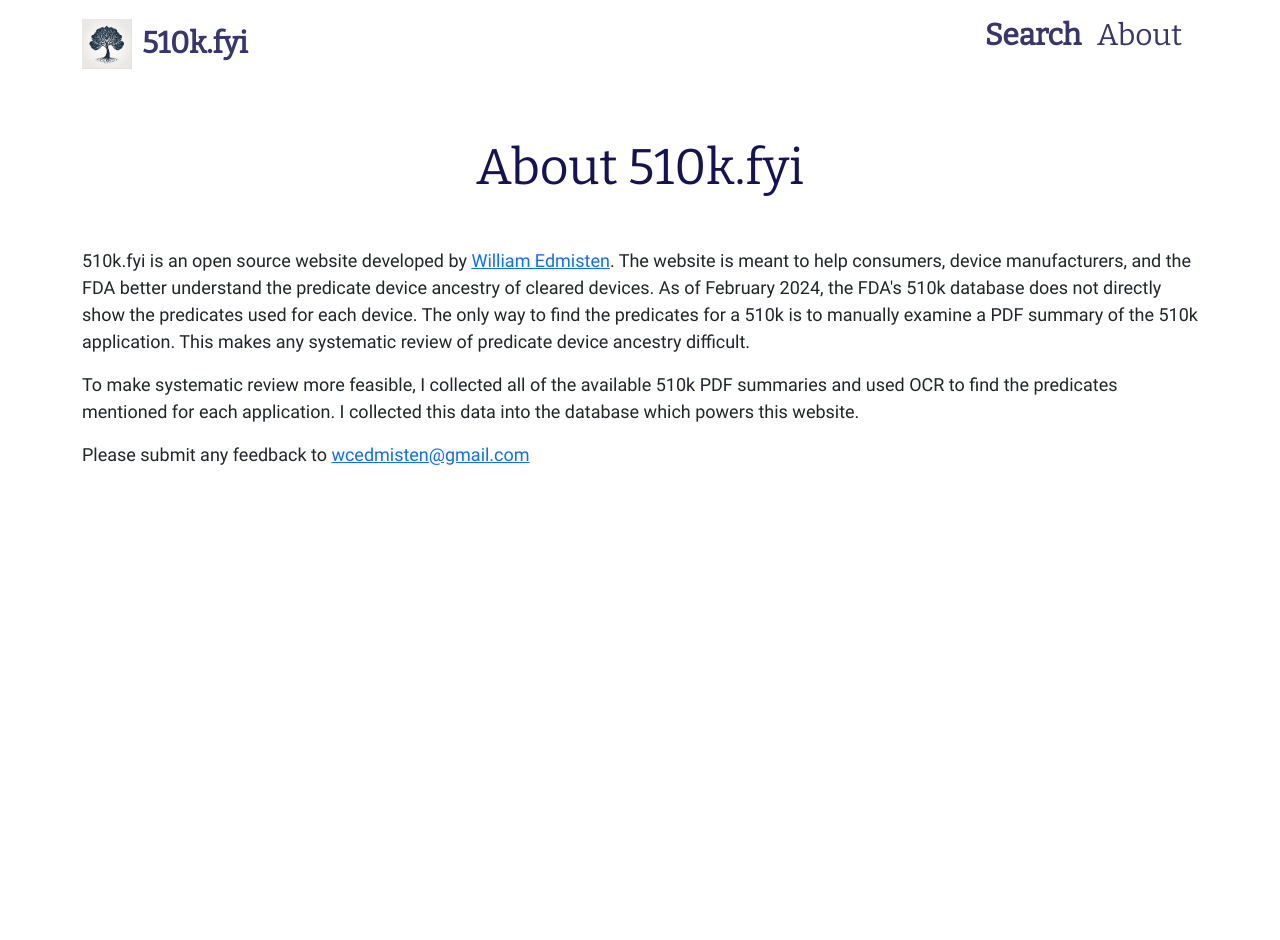
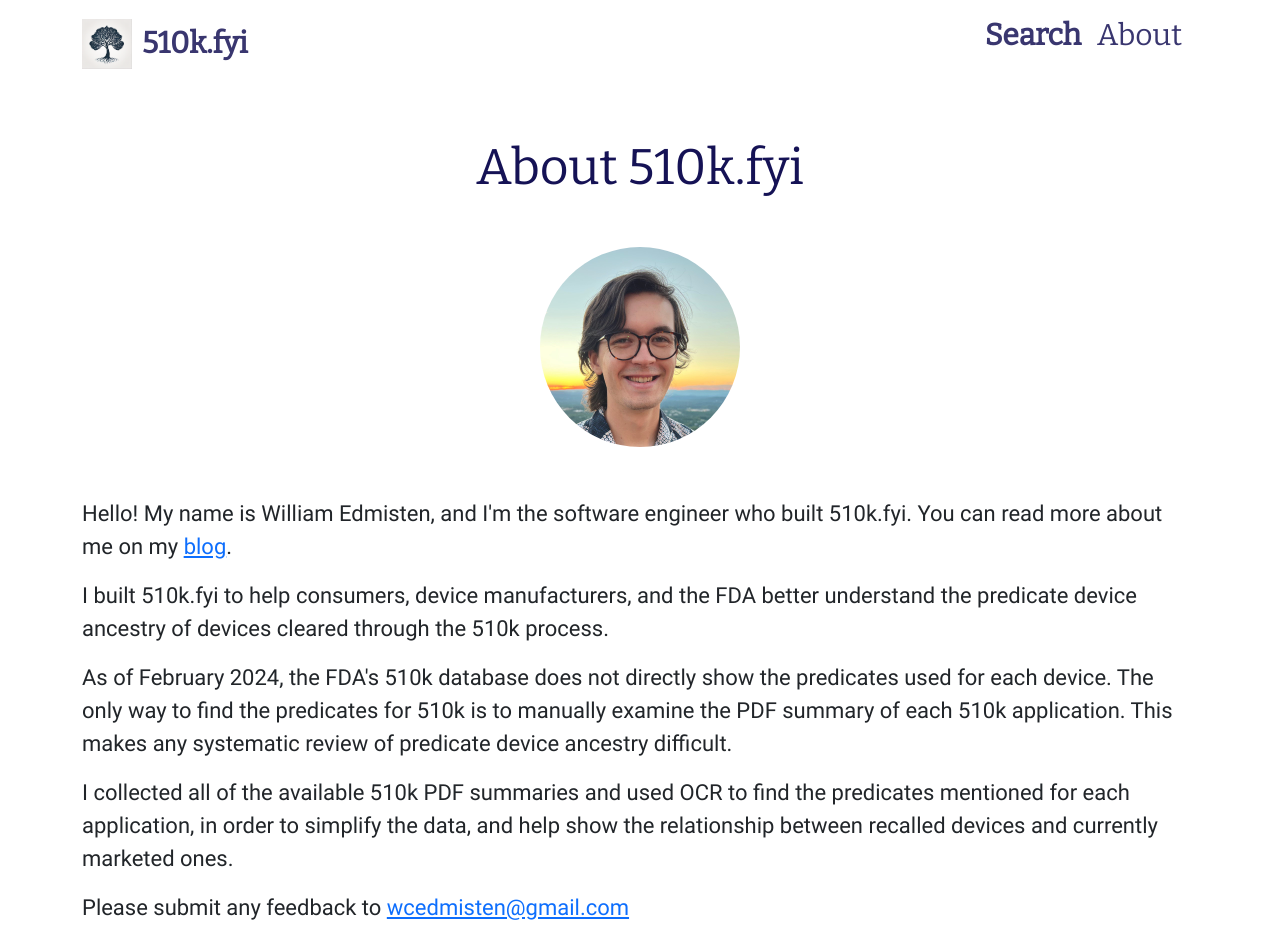
Before and after one commit to wcedmisten/510k.fyi, a Next.js app in the folder webapp/web/frontend/: page /about in a window 1280 px wide. Before the commit the page ends 800 px from the top, so only its background shows below. Built offline with nearby package versions, Linux system fonts and the light colour scheme.

Commit message:
Update about page

```diff
--- a/webapp/web/frontend/pages/about/about.module.css
+++ b/webapp/web/frontend/pages/about/about.module.css
@@ -21,13 +21,28 @@
 
 @media only screen and (max-width: 600px) {
   .subTitle {
-      text-align: center;
-      margin-top: 30px;
+    text-align: center;
+    margin-top: 30px;
     margin-bottom: 30px;
   }
 }
 
 .text {
-  font-size: 18px;
+  font-size: 22px;
   font-family: 'Roboto';
 }
+
+.avatar {
+  width: 200px;
+  border-radius: 100px;
+  display: block;
+  margin-left: auto;
+  margin-right: auto;
+  margin-bottom: 50px;
+}
+
+@media only screen and (max-width: 600px) {
+  .avatar {
+    margin-bottom: 30px;
+  }
+}
--- a/webapp/web/frontend/pages/about/index.tsx
+++ b/webapp/web/frontend/pages/about/index.tsx
@@ -9,18 +9,29 @@ export const LandingPage = () => {
             <Row>
                 <Col>
                     <h1 className={style.subTitle}>About 510k.fyi</h1>
+
+                    <img className={style.avatar} src="/images/william.jpg"></img>
+
                     <p className={style.text}>
-                        510k.fyi is an open source website developed by <a href="https://wcedmisten.fyi/about/">William Edmisten</a>.
-                        The website is meant to help consumers, device manufacturers, and the FDA better understand the predicate device ancestry
-                        of cleared devices.
+                        Hello! My name is William Edmisten, and I'm the software engineer who built 510k.fyi.
+                        You can read more about me on my <a href="https://wcedmisten.fyi/about/">blog</a>.
+                    </p>
+
+                    <p className={style.text}>
+                        I built 510k.fyi to help consumers, device manufacturers, and the FDA better understand the predicate device ancestry
+                        of devices cleared through the 510k process.
+
+                    </p>
+                    <p className={style.text}>
                         As of February 2024, the FDA's 510k database does not directly show the predicates used for each device.
-                        The only way to find the predicates for a 510k is to manually examine a PDF summary of the 510k application.
+                        The only way to find the predicates for  510k is to manually examine the PDF summary of each 510k application.
                         This makes any systematic review of predicate device ancestry difficult.</p>
 
                     <p className={style.text}>
-                        To make systematic review more feasible, I collected all
-                        of the available 510k PDF summaries and used OCR to find the predicates mentioned for each application.
-                        I collected this data into the database which powers this website.
+                        I collected all of the available 510k PDF summaries and used OCR to
+                        find the predicates mentioned for each application, in order to simplify
+                        the data, and help show the relationship between recalled devices and
+                        currently marketed ones.
                     </p>
 
                     <p className={style.text}>
```
Also changed, not shown: webapp/web/frontend/public/images/william.jpg (added).
